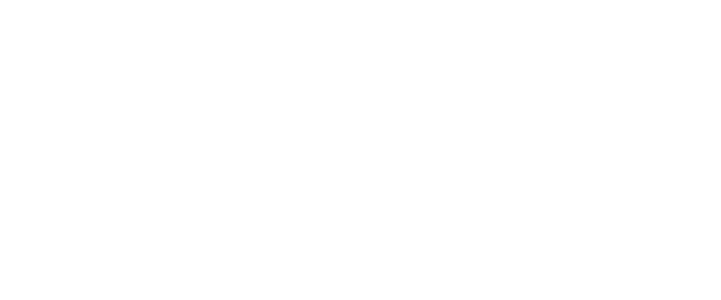
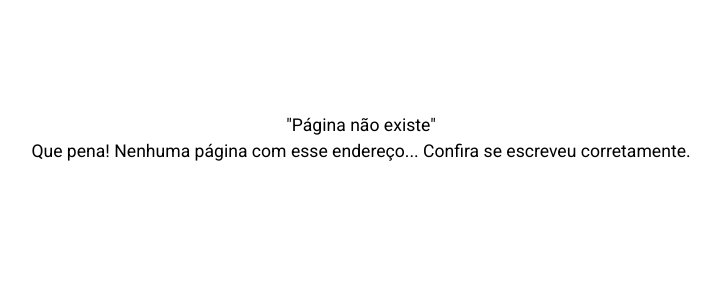
Before and after one commit to gsleme/website, a React (Vite) app: page /minha-conta in a window 1280 px wide. Before the commit this address had no page. Shown: the top 300 px of the page, without its empty margins (279-1000 px from the left). Built offline with nearby package versions, Linux system fonts and the light colour scheme.

Commit message:
:recyle: refactor: Adiciona conteudo na pagina erro

```diff
--- a/src/routes/ErrorPage/index.tsx
+++ b/src/routes/ErrorPage/index.tsx
@@ -1,9 +1,15 @@
 function ErrorPage() {
-  return (
-    <main>
+    return (
+        <main>
+            <section className="bg-cc-cinza h-[100vh] w-[100vw] fixed top-0 right-0">
+                <div className="flex flex-col items-center min-w-[300px] w-[80vw] max-w-[1400px] min-h-[80vh] my-[2vh] bg-white rounded-lg mx-auto mt-[14vh] px-4">
+                    <h1>"Página não existe" </h1>
+                    <p>Que pena! Nenhuma página com esse endereço... Confira se escreveu corretamente.</p>
+                </div>
 
-    </main>
-  )
+            </section>
+        </main>
+    )
 }
 
 export default ErrorPage
```
